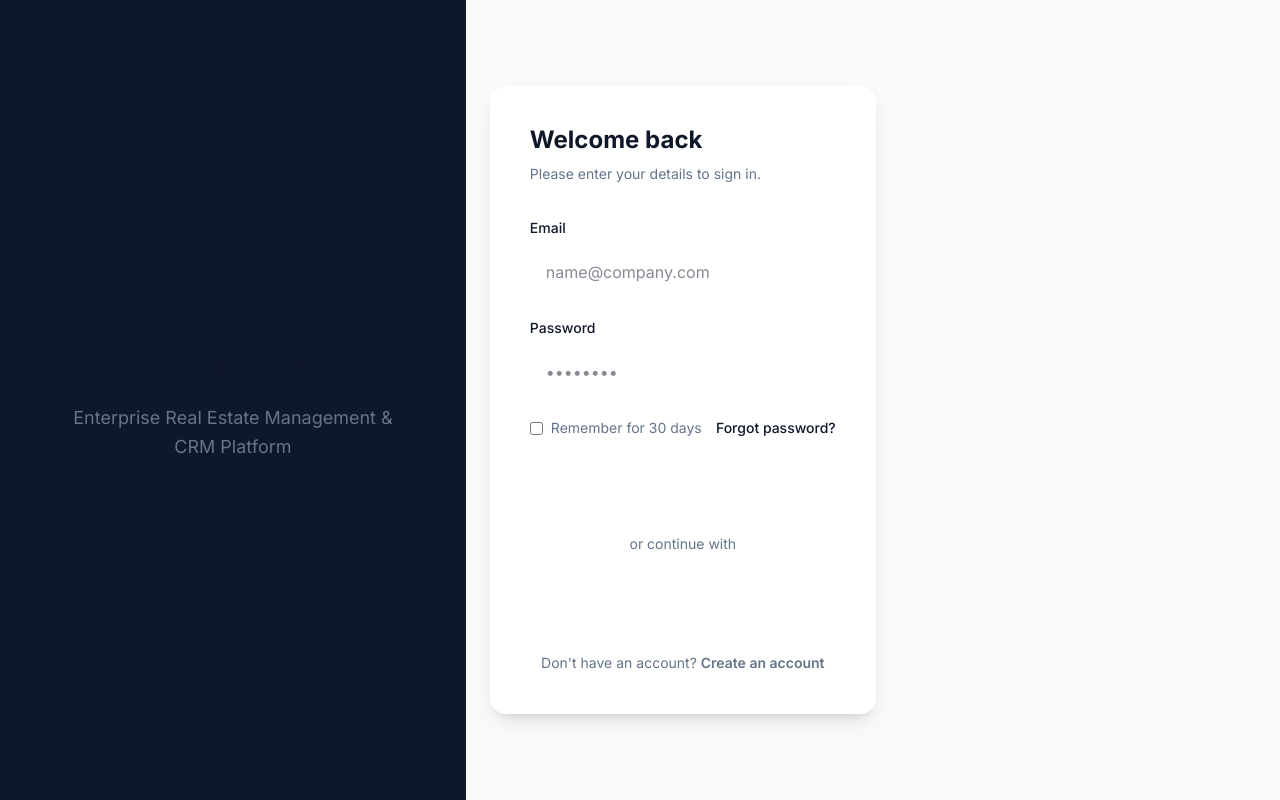
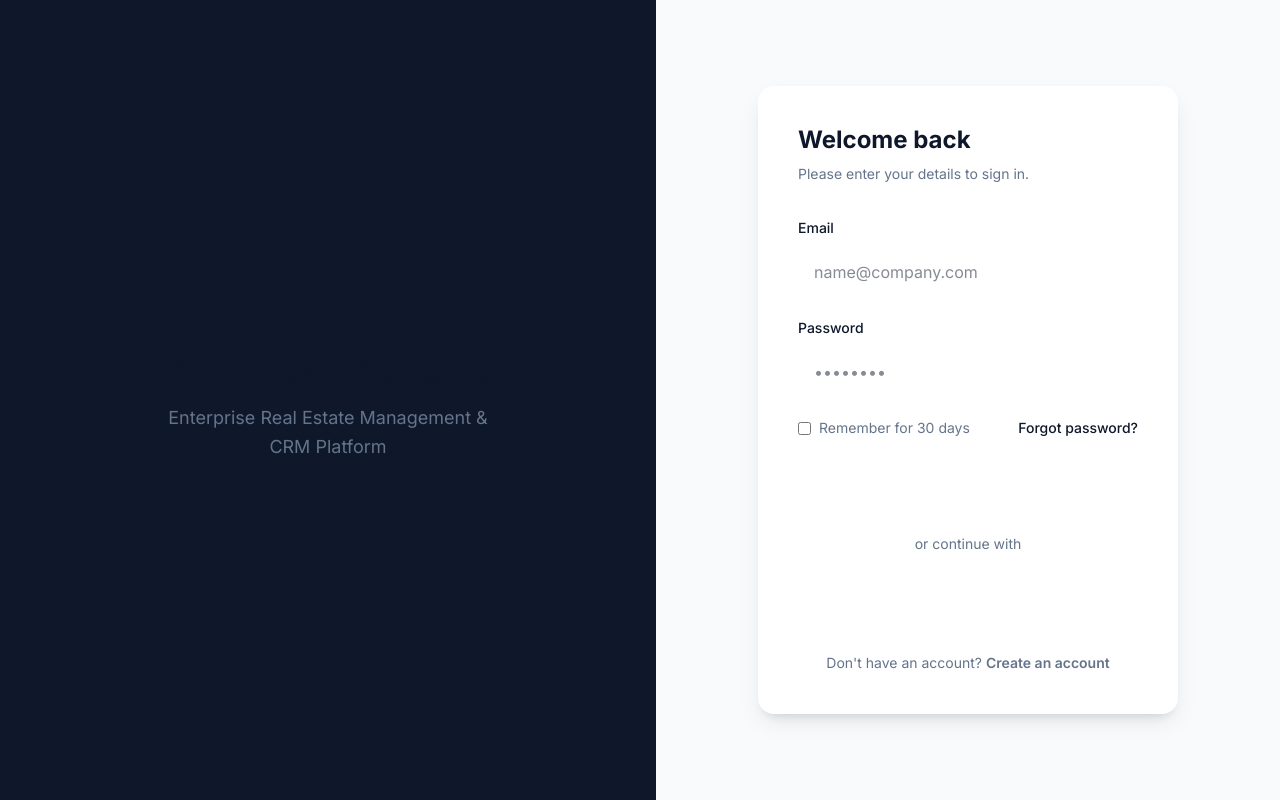
Before and after one commit to Pranav722/sr-property-advisors, a React (Vite) app in the folder frontend/: page /login in a window 1280 px wide. Built offline with nearby package versions, Linux system fonts and the light colour scheme; no server answers.

Commit message:
fix: global layout centering for wide screens & fix Dashboard crash when getting projects array

```diff
--- a/frontend/src/index.css
+++ b/frontend/src/index.css
@@ -38,8 +38,14 @@
   body {
     @apply text-dark bg-secondary font-sans antialiased;
     line-height: 1.6;
-    /* NEVER add overflow:hidden here — it breaks scrolling */
     min-height: 100vh;
+  }
+
+  #root {
+    width: 100%;
+    min-height: 100vh;
+    display: flex;
+    flex-direction: column;
   }
 
   a { text-decoration: none; color: inherit; }
--- a/frontend/src/pages/Dashboard.jsx
+++ b/frontend/src/pages/Dashboard.jsx
@@ -83,8 +83,14 @@ const Dashboard = () => {
         api.get('/inquiries'),
         api.get('/projects'),
       ]);
-      if (inqRes.status === 'fulfilled') setInquiries(inqRes.value.data || []);
-      if (projRes.status === 'fulfilled') setProjects(projRes.value.data || []);
+      if (inqRes.status === 'fulfilled') {
+        const d = inqRes.value.data;
+        setInquiries(Array.isArray(d) ? d : (d?.data || []));
+      }
+      if (projRes.status === 'fulfilled') {
+        const d = projRes.value.data;
+        setProjects(Array.isArray(d) ? d : (d?.data || []));
+      }
     } catch {
       addToast('Could not load data. Check backend connection.', 'error');
     } finally {
```
